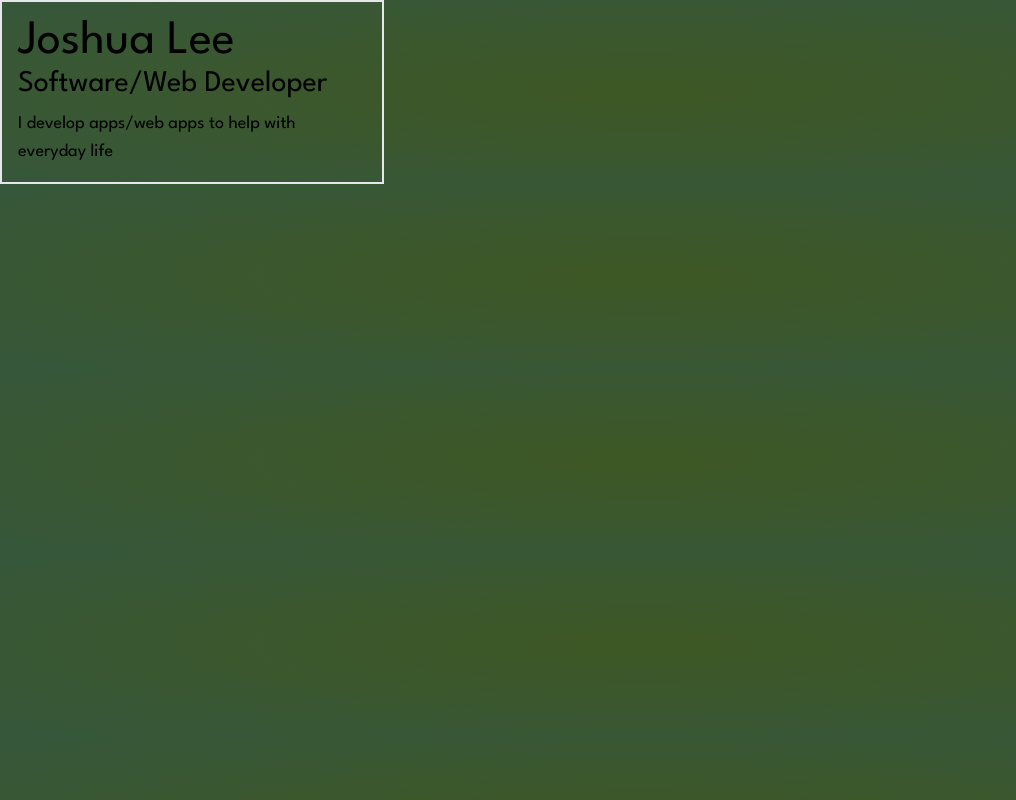
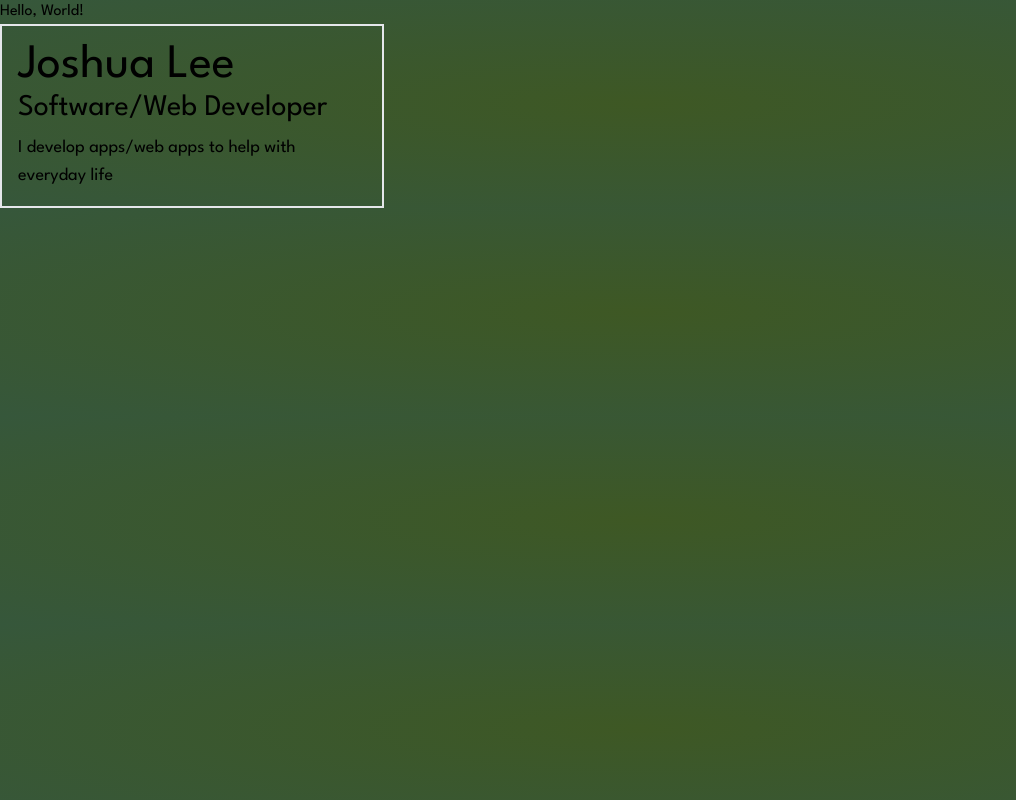
Before and after one commit to joshrhily/PortfolioProject, a Next.js app: page / in a window 1280 px wide. Shown: the whole page, without its empty margins (0-1016 px from the left). Built offline with nearby package versions, Linux system fonts and the light colour scheme.

Commit message:
test commit

```diff
--- a/src/app/page.js
+++ b/src/app/page.js
@@ -6,6 +6,7 @@ const leage = League_Spartan({ subsets: ['latin'] })
 export default function Home() {
   return (
     <div className={leage.className}>
+      <h1>Hello, World!</h1>
       <TitleBox name="Joshua Lee" title="Software/Web Developer" desc="I develop apps/web apps to help with everyday life"/>
     </div>
   );
```
